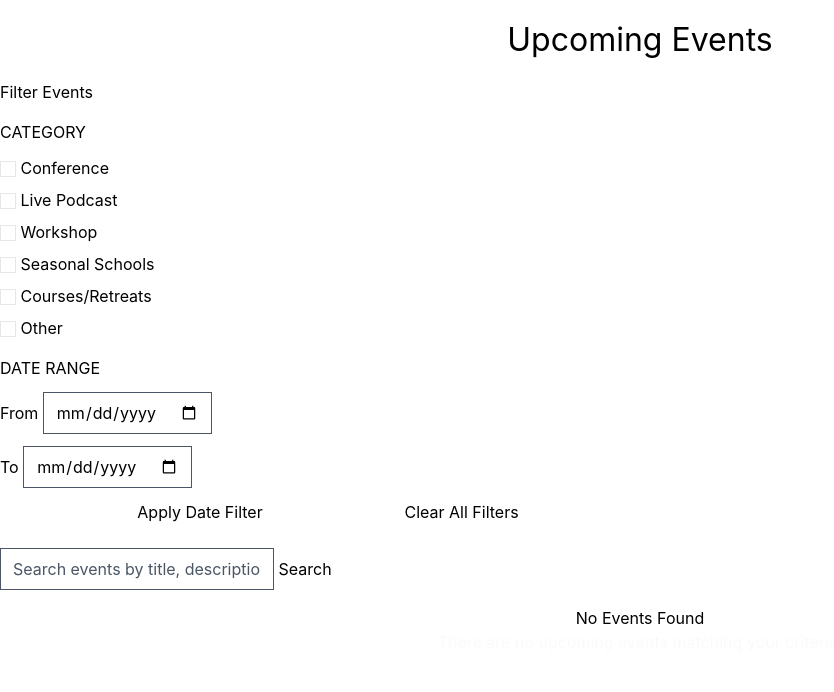
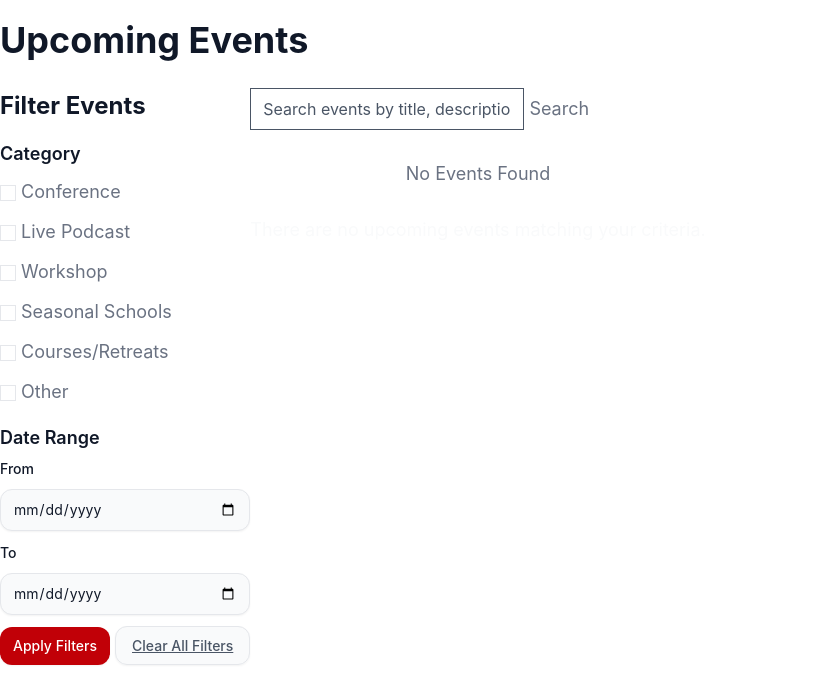
Before and after one commit to lmkmichelle/labor-hub-django, a Django app: page /events/ in a window 1280 px wide. Shown: the part 108-800 px from the top of the page, without its empty margins (0-834 px from the left). Run offline with Django 5.2, Linux system fonts and the light colour scheme; data that the repository does not hold is empty; parts of the project's set-up code (start-up, migrations or seed data) failed here and were passed over; some libraries are stand-ins or nearby versions.

Commit message:
working filter bar

```diff
--- a/events/admin.py
+++ b/events/admin.py
@@ -60,6 +60,9 @@ class EventAdmin(admin.ModelAdmin):
         return HttpResponseRedirect(reverse('admin:events_event_changelist'))
 
     def account_actions(self, obj):
+        if not obj.pk:
+            return '-'
+
         if obj.status == 'pending':
             approve_url = reverse('admin:approve_event', args=[obj.pk])
             reject_url = reverse('admin:reject_event', args=[obj.pk])
--- a/events/views.py
+++ b/events/views.py
@@ -20,7 +20,6 @@ class EventsListView(ListView):
     def get_queryset(self):
         queryset = Event.objects.filter(
             status='approved',
-            date__gte=timezone.now()
         )
 
         # Search query
--- a/templates/events/event_list.html
+++ b/templates/events/event_list.html
@@ -1,19 +1,18 @@
 {% extends 'base.html' %}
 {% load static %}
-
 {% block content %}
-<h2 class="title text-center mb-4" style="font-size:2rem">Upcoming Events</h2>
-<div class="row">
+    <article class="format lg:format-lg max-w-none">
+        <h2>Upcoming Events</h2>
+        <div class="flex flex-row">
             <!-- Left Sidebar - Filters -->
-    <div class="col-lg-3">
-        <h5 class="mb-4">Filter Events</h5>
+            <div class="flex flex-col max-w-sm">
+                <h3>Filter Events</h3>
                 <form method="GET" id="filterForm">
                     <!-- Preserve search query -->
                     <input type="hidden" name="q" value="{{ query }}">
-
                     <!-- Category Filter -->
                     <div class="mb-4">
-                <h6 class="small-headline mb-3">CATEGORY</h6>
+                        <h4>Category</h4>
                         {% for value, label in category_choices %}
                             <div class="form-check mb-2">
                                 <input class="form-check-input"
@@ -23,42 +22,42 @@
                                        id="category-{{ value }}"
                                        {% if value in selected_categories %}checked{% endif %}
                                        onchange="this.form.submit()">
-                    <label class="form-check-label" for="category-{{ value }}">
-                        {{ label }}
-                    </label>
+                                <label class="form-check-label" for="category-{{ value }}">{{ label }}</label>
                             </div>
                         {% endfor %}
                     </div>
-
                     <!-- Date Range Filter -->
                     <div class="mb-4">
-                <h6 class="small-headline mb-3">DATE RANGE</h6>
+                        <h4>Date Range</h4>
                         <div class="mb-3">
-                    <label for="start_date" class="form-label">From</label>
+                            <label for="start_date" class="block mb-2.5 text-sm font-medium text-heading">From</label>
+                            <div class="relative">
                                 <input type="date"
-                           class="form-control"
                                        id="start_date"
                                        name="start_date"
-                           value="{{ start_date }}">
+                                       value="{{ start_date }}"
+                                       class="block w-full ps-9 pe-3 py-2.5 bg-neutral-secondary-medium border border-default-medium text-heading text-sm rounded-base focus:ring-brand focus:border-brand shadow-xs placeholder:text-body">
+                            </div>
                         </div>
                         <div class="mb-3">
-                    <label for="end_date" class="form-label">To</label>
+                            <label for="end_date" class="block mb-2.5 text-sm font-medium text-heading">To</label>
+                            <div class="relative">
                                 <input type="date"
-                           class="form-control"
                                        id="end_date"
                                        name="end_date"
-                           value="{{ end_date }}">
+                                       value="{{ end_date }}"
+                                       class="block w-full ps-9 pe-3 py-2.5 bg-neutral-secondary-medium border border-default-medium text-heading text-sm rounded-base focus:ring-brand focus:border-brand shadow-xs placeholder:text-body">
                             </div>
-                <button type="submit" class="btn btn-primary btn-sm w-100 mb-2">Apply Date Filter</button>
-                <a href="{% url 'events-list' %}" class="btn btn-secondary btn-sm w-100">Clear All Filters</a>
+                        </div>
+                        <button type="submit" class="text-white bg-red-700 hover:bg-red-800 box-border border border-transparent focus:ring-4 focus:ring-red-600 shadow-xs font-medium leading-5 rounded-base text-sm px-3 py-2 focus:outline-none inline-block">Apply Filters</button>
+                        <a href="{% url 'events-list' %}" class="text-body bg-neutral-secondary-medium box-border border border-default-medium hover:bg-neutral-tertiary-medium hover:text-heading focus:ring-4 focus:ring-neutral-tertiary shadow-xs font-medium leading-5 rounded-base text-sm px-4 py-2.5 focus:outline-none">Clear All Filters</a>
                     </div>
                 </form>
             </div>
-
             <!-- Right Side - Events List -->
-    <div class="col-lg-9">
-        <div class="row mb-4">
-            <div class="col-lg-10">
+            <div class="flex flex-col">
+                <div class="flex flex-row mb-4">
+                    <div class="flex flex-col">
                         <form method="GET" id="searchForm">
                             <div class="input-group">
                                 <input type="text"
@@ -80,16 +79,19 @@
                         {% endif %}
                     </div>
                 </div>
-
                 {% if events %}
                     {% for event in events %}
                         <div class="card mb-3">
-            <a href="{% url 'event-detail' event.pk %}" class="stretched-link" style="margin-bottom:0"></a>
+                            <a href="{% url 'event-detail' event.pk %}"
+                               class="stretched-link"
+                               style="margin-bottom:0"></a>
                             <div class="card-body">
                                 <div class="row">
                                     <div class="col-md-2 text-center d-flex align-items-center justify-content-center">
                                         <div class="event-date">
-                            <div class="fs-1 fw-bold text-primary" style="color: var(--primary) !important;">{{ event.date|date:"d" }}
+                                            <div class="fs-1 fw-bold text-primary"
+                                                 style="color: var(--primary) !important">
+                                                {{ event.date|date:"d" }}
                                             </div>
                                             <div class="text-muted">{{ event.date|date:"M Y" }}</div>
                                             <div class="text-muted small">{{ event.date|date:"H:i" }}</div>
@@ -116,7 +118,6 @@
                             </div>
                         </div>
                     {% endfor %}
-
                     <!-- Pagination -->
                     {% if is_paginated %}
                         <div class="mt-4">
@@ -128,7 +129,6 @@
                                                href="?q={{ query }}&{% for cat in selected_categories %}category={{ cat }}&{% endfor %}start_date={{ start_date }}&end_date={{ end_date }}&page={{ page_obj.previous_page_number }}">Previous</a>
                                         </li>
                                     {% endif %}
-
                                     {% for num in page_obj.paginator.page_range %}
                                         {% if page_obj.number == num %}
                                             <li class="page-item active">
@@ -142,7 +142,6 @@
                                             </li>
                                         {% endif %}
                                     {% endfor %}
-
                                     {% if page_obj.has_next %}
                                         <li class="page-item">
                                             <a class="page-link"
@@ -165,5 +164,6 @@
                 {% endif %}
             </div>
         </div>
+    </article>
 
 {% endblock %}
```
Lines whose indentation alone changed are shown as unchanged.
